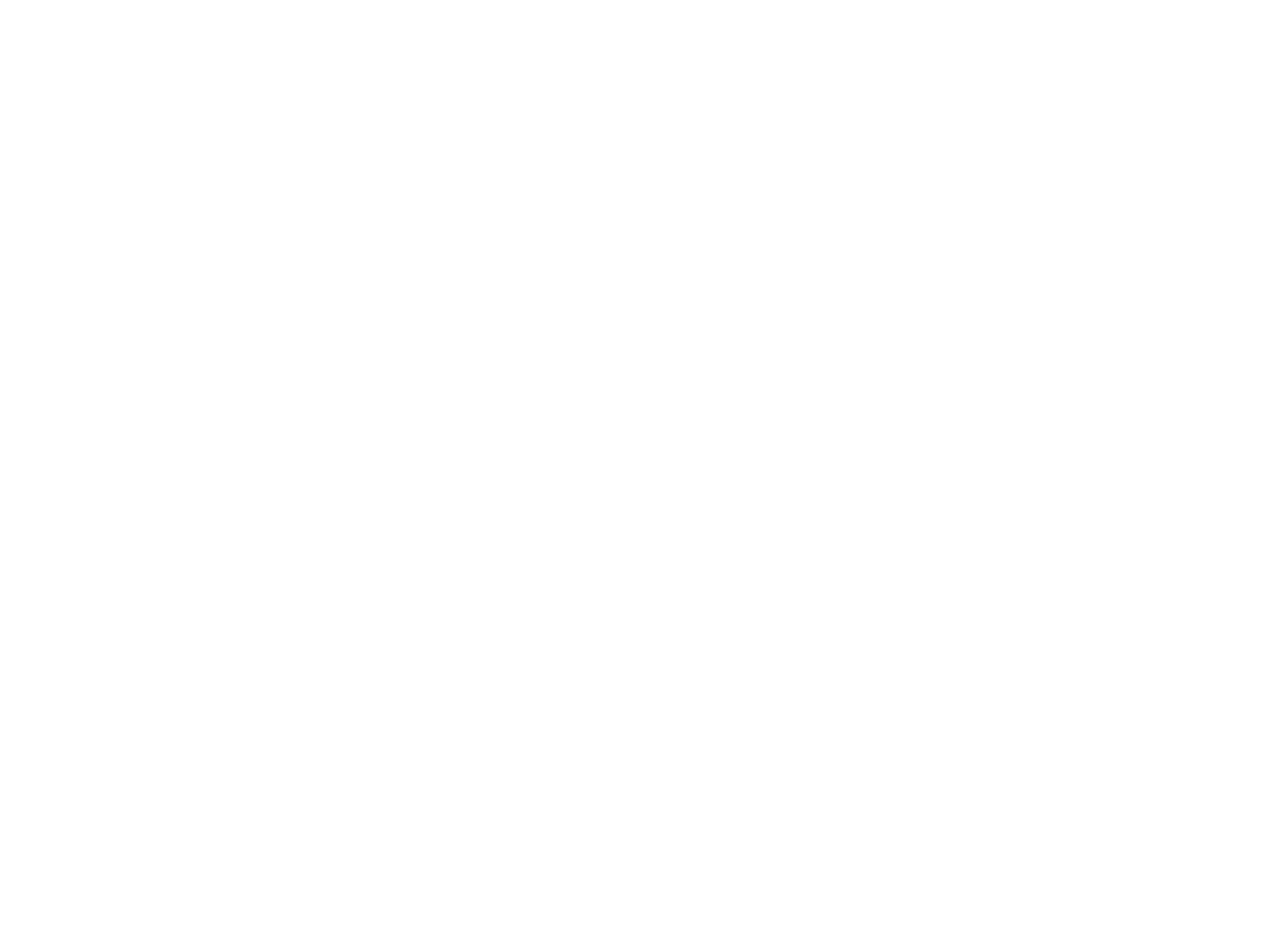
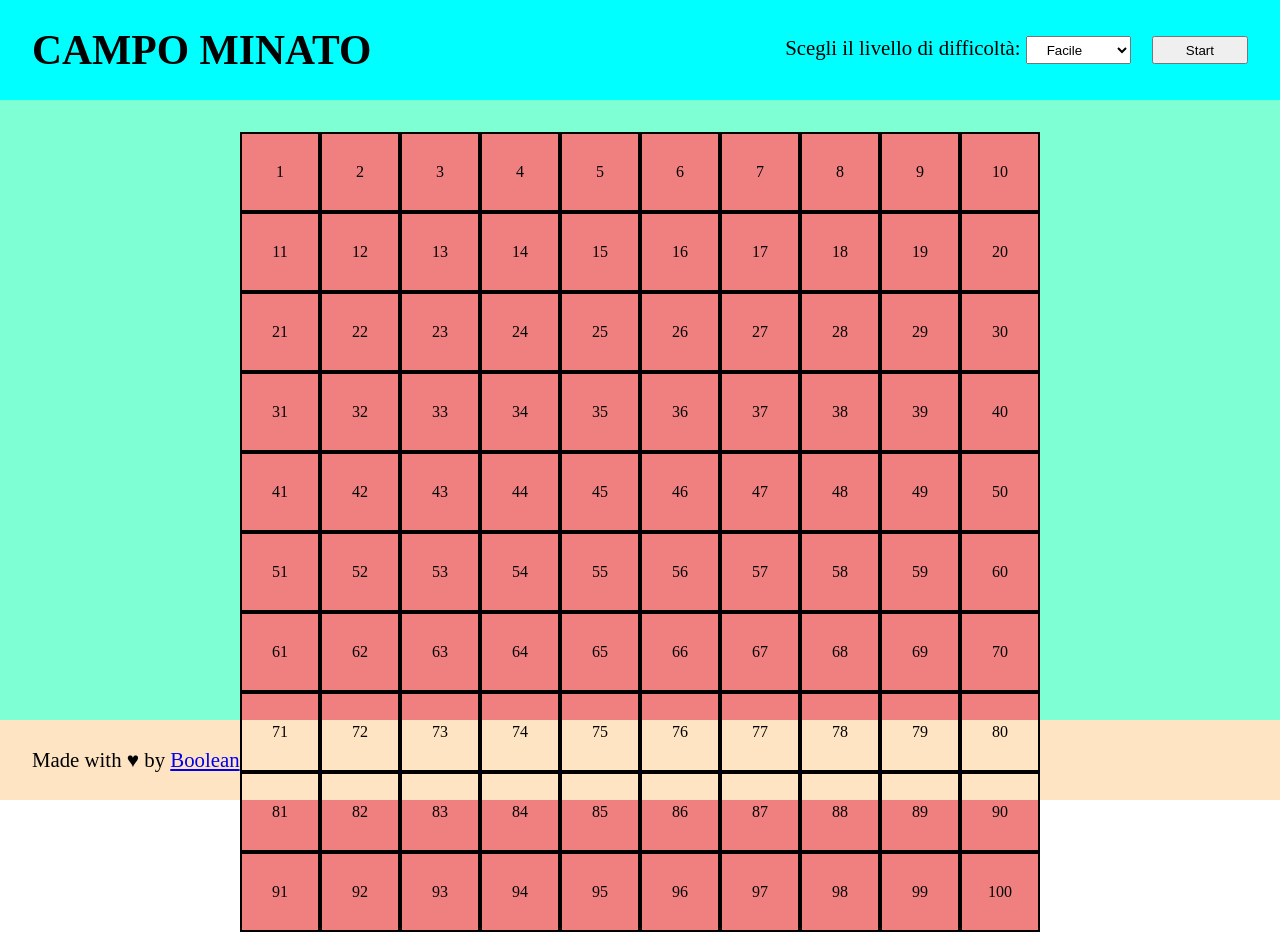
Before and after one commit to StefanoM98/js-campominato-grid, a plain HTML site: page index.html in a window 1280 px wide. Before the commit the page ends 800 px from the top, so only its background shows below. Drawn offline with Linux system fonts and the light colour scheme.

Commit message:
Add: layout done

```diff
--- a/css/style.css
+++ b/css/style.css
@@ -0,0 +1,72 @@
+* {
+    margin: 0;
+    padding: 0;
+    box-sizing: border-box;
+}
+/* HEADER SECTION */
+.container {
+    height: 100px;
+    padding: 2rem;
+    display: flex;
+    justify-content: space-between;
+    align-items: center;
+    font-size: 1.3rem;
+    /* DEBUG */
+    background-color: aqua;
+}
+
+.title {
+    text-transform: uppercase;
+}
+
+button {
+    padding: 0.3rem 2rem;
+    margin-left: 1rem;
+}
+
+select {
+    padding: 0.3rem 1rem;
+}
+
+/* MAIN SECTION */
+main {
+    height: calc(100vh - 180px);
+    background-color: aquamarine;
+    padding: 2rem;
+}
+
+.main-container {
+    width: 800px;
+    margin: auto;
+    /* DEBUG */
+    background-color: lightcoral;
+    height: 800px;
+}
+
+.grid {
+    display: flex;
+    flex-wrap: wrap;
+}
+.grid-item {
+    display: flex;
+    justify-content: center;
+    align-items: center;
+    width: calc(800px / 10);
+    height: calc(800px / 10);
+    border: 2px solid black;
+}
+
+
+/* FOOTER SECTION */
+footer {
+    padding: 0 2rem;
+    height: 80px;
+    /* DEBUG */
+    background-color: bisque;
+
+}
+
+footer p {
+    line-height: 80px;
+    font-size: 1.3rem;
+}
--- a/index.html
+++ b/index.html
@@ -8,6 +8,141 @@
     <link rel="stylesheet" href="css/style.css">
 </head>
 <body>
+    <!-- HEADER -->
+    <header>
+        <div class="container">
+            <div class="title">
+                <h1>campo minato</h1>
+            </div>
+            <div class="cta">
+                <label for="difficoltà">Scegli il livello di difficoltà:</label>
+                <select name="livello di difficoltà" id="difficoltà">
+
+                    <option value="facile">Facile</option>
+                    <option value="normale">Normale</option>
+                    <option value="difficile">Difficile</option>
+
+                </select>
+                <button>Start</button>
+            </div>
+        </div>
+    </header>
+    <!-- /HEADER -->
+
+    <!-- MAIN -->
+    <main>
+        <div class="main-container">
+            <div class="grid">
+                <div class="grid-item">1</div>
+                <div class="grid-item">2</div>
+                <div class="grid-item">3</div>
+                <div class="grid-item">4</div>
+                <div class="grid-item">5</div>
+                <div class="grid-item">6</div>
+                <div class="grid-item">7</div>
+                <div class="grid-item">8</div>
+                <div class="grid-item">9</div>
+                <div class="grid-item">10</div>
+                <div class="grid-item">11</div>
+                <div class="grid-item">12</div>
+                <div class="grid-item">13</div>
+                <div class="grid-item">14</div>
+                <div class="grid-item">15</div>
+                <div class="grid-item">16</div>
+                <div class="grid-item">17</div>
+                <div class="grid-item">18</div>
+                <div class="grid-item">19</div>
+                <div class="grid-item">20</div>
+                <div class="grid-item">21</div>
+                <div class="grid-item">22</div>
+                <div class="grid-item">23</div>
+                <div class="grid-item">24</div>
+                <div class="grid-item">25</div>
+                <div class="grid-item">26</div>
+                <div class="grid-item">27</div>
+                <div class="grid-item">28</div>
+                <div class="grid-item">29</div>
+                <div class="grid-item">30</div>
+                <div class="grid-item">31</div>
+                <div class="grid-item">32</div>
+                <div class="grid-item">33</div>
+                <div class="grid-item">34</div>
+                <div class="grid-item">35</div>
+                <div class="grid-item">36</div>
+                <div class="grid-item">37</div>
+                <div class="grid-item">38</div>
+                <div class="grid-item">39</div>
+                <div class="grid-item">40</div>
+                <div class="grid-item">41</div>
+                <div class="grid-item">42</div>
+                <div class="grid-item">43</div>
+                <div class="grid-item">44</div>
+                <div class="grid-item">45</div>
+                <div class="grid-item">46</div>
+                <div class="grid-item">47</div>
+                <div class="grid-item">48</div>
+                <div class="grid-item">49</div>
+                <div class="grid-item">50</div>
+                <div class="grid-item">51</div>
+                <div class="grid-item">52</div>
+                <div class="grid-item">53</div>
+                <div class="grid-item">54</div>
+                <div class="grid-item">55</div>
+                <div class="grid-item">56</div>
+                <div class="grid-item">57</div>
+                <div class="grid-item">58</div>
+                <div class="grid-item">59</div>
+                <div class="grid-item">60</div>
+                <div class="grid-item">61</div>
+                <div class="grid-item">62</div>
+                <div class="grid-item">63</div>
+                <div class="grid-item">64</div>
+                <div class="grid-item">65</div>
+                <div class="grid-item">66</div>
+                <div class="grid-item">67</div>
+                <div class="grid-item">68</div>
+                <div class="grid-item">69</div>
+                <div class="grid-item">70</div>
+                <div class="grid-item">71</div>
+                <div class="grid-item">72</div>
+                <div class="grid-item">73</div>
+                <div class="grid-item">74</div>
+                <div class="grid-item">75</div>
+                <div class="grid-item">76</div>
+                <div class="grid-item">77</div>
+                <div class="grid-item">78</div>
+                <div class="grid-item">79</div>
+                <div class="grid-item">80</div>
+                <div class="grid-item">81</div>
+                <div class="grid-item">82</div>
+                <div class="grid-item">83</div>
+                <div class="grid-item">84</div>
+                <div class="grid-item">85</div>
+                <div class="grid-item">86</div>
+                <div class="grid-item">87</div>
+                <div class="grid-item">88</div>
+                <div class="grid-item">89</div>
+                <div class="grid-item">90</div>
+                <div class="grid-item">91</div>
+                <div class="grid-item">92</div>
+                <div class="grid-item">93</div>
+                <div class="grid-item">94</div>
+                <div class="grid-item">95</div>
+                <div class="grid-item">96</div>
+                <div class="grid-item">97</div>
+                <div class="grid-item">98</div>
+                <div class="grid-item">99</div>
+                <div class="grid-item">100</div>
+            </div>
+        </div>
+    </main>
+    <!-- /MAIN -->
+
+    <!-- FOOTER -->
+    <footer>
+        <p>Made with &hearts; by <a href="#">Boolean</a></p>
+    </footer>
+    <!-- /FOOTER -->
 
     <script src="js/script.js"></script>
 </body>
```
Also changed, not shown: img/Logo.png (added), 1 other file.
